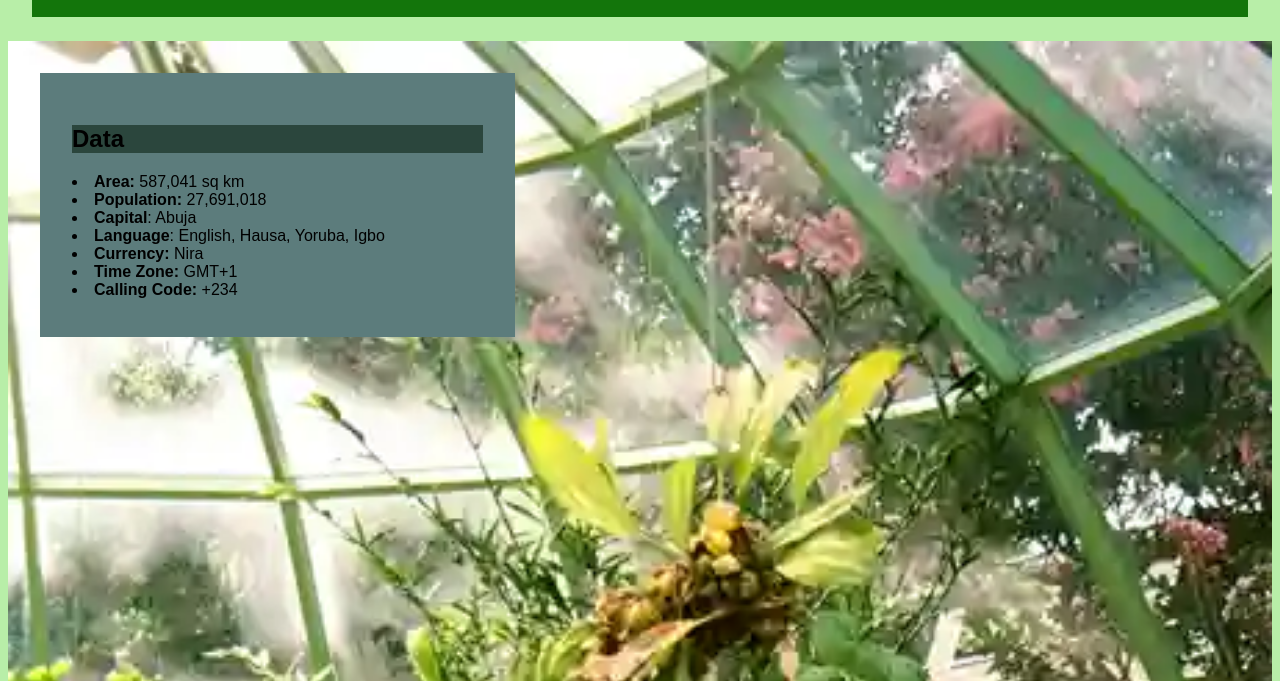
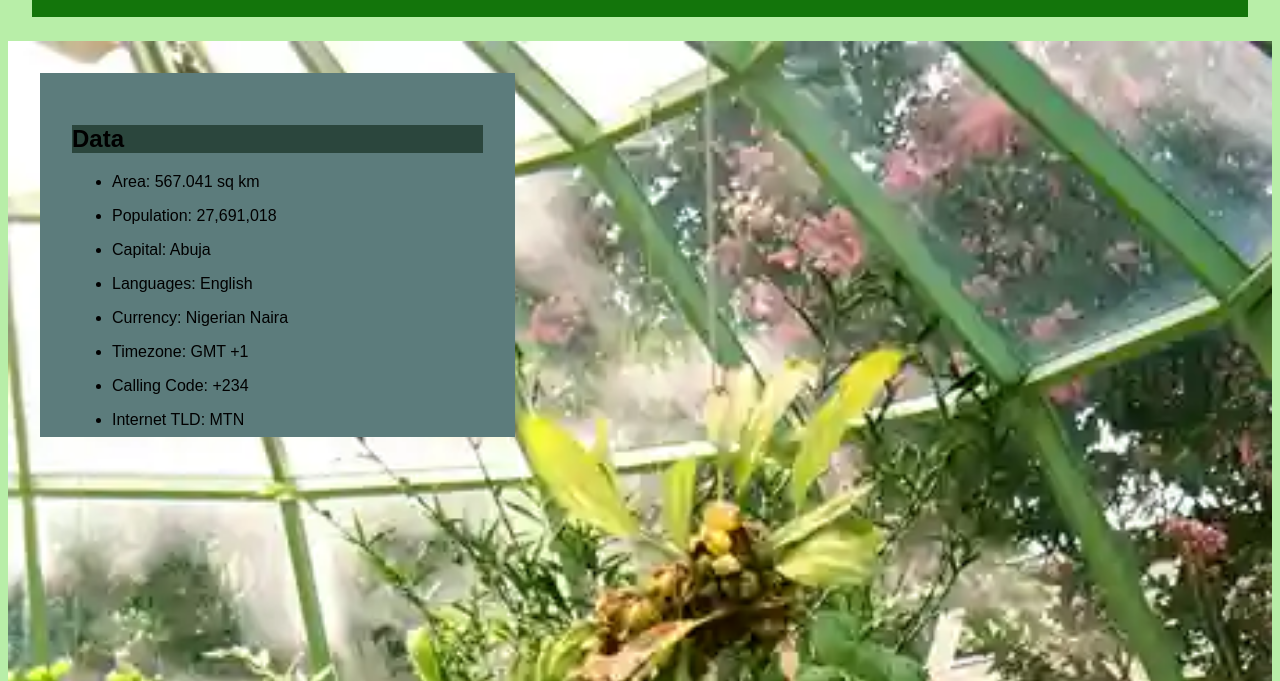
Before and after one commit to happylomas/wdd131, a plain HTML site: page place.html in a window 1280 px wide. Shown: the part 119-800 px from the top of the page. Drawn offline with Linux system fonts and the light colour scheme.

Commit message:
up-place

```diff
--- a/place.html
+++ b/place.html
@@ -29,17 +29,34 @@
 
         <section class="data">
             <h2>Data</h2>
-            <li><strong>Area:</strong> 587,041 sq km</li>
-            <li><strong>Population:</strong> 27,691,018</li>
-            <li><strong>Capital</strong>:</strong> Abuja</li>
-            <li><strong>Language</strong>:</strong> English, Hausa, Yoruba, Igbo</li>
-            <li><strong>Currency:</strong> Nira</li>
-            <li><strong>Time Zone:</strong> GMT+1</li>
-            <li><strong>Calling Code:</strong> +234</li>
-        </section>
+            <!-- <img src="images/datas.svg" alt="Data Analytics Icon" class="data-icon"> -->
+            <ul class="info">
+              <li><p><span class="labels">Area:</span><span class="value"> 567.041 sq km</span></p></li>
+              <li><p><span class="labels">Population:</span><span class="value"> 27,691,018</span></p></li>
+              <li><p><span class="labels">Capital:</span><span class="value"> Abuja</span></p></li>
+              <li><p><span class="labels">Languages:</span><span class="value"> English</span></p></li>
+              <li><p><span class="labels">Currency:</span><span class="value"> Nigerian Naira</span></p></li>
+              <li><p><span class="labels">Timezone:</span><span class="value"> GMT +1 </span></p></li>
+              <li><p><span class="labels">Calling Code:</span><span class="value"> +234</span></p></li>
+              <li><p><span class="labels">Internet TLD:</span><span class="value"> MTN</span></p></li>
+            </ul>
+          </section>
+
+        <!-- <section class="data">
+            <h2>Data</h2>
+            <p><strong>Area:</strong> 587,041 sq km</p>
+            <p><strong>Population:</strong> 27,691,018</p>
+            <p><strong>Capital</strong>:</strong> Abuja</p>
+            <p><strong>Language</strong>:</strong> Engpsh, Hausa, Yoruba, Igbo</p>
+            <p><strong>Currency:</strong> Nira</p>
+            <p><strong>Time Zone:</strong> GMT+1</p>
+            <p><strong>Calpng Code:</strong> +234</p>
+        </section> -->
 
         <section class="weather">
+
             <h2>Weather ⛅</h2>
+            <img src="images/weather.svg" alt="Sunny Weather Icon" class="weather-icon">
             <p>Temperature: <span id="temperature">10°C</span></p>
             <p>Wind Speed: <span id="wind-speed">5 km/h</span></p>
             <p>Wind Chill: <span id="wind-chill">N/A</span></p>
--- a/styles/place.css
+++ b/styles/place.css
@@ -71,7 +71,7 @@ h2 {
         margin: 2rem;
         margin-bottom: 7rem;
         background-color: rgb(92, 124, 124);
-        height: 200px;
+        height: 300px;
         /* color: ; */
     }
 
```
